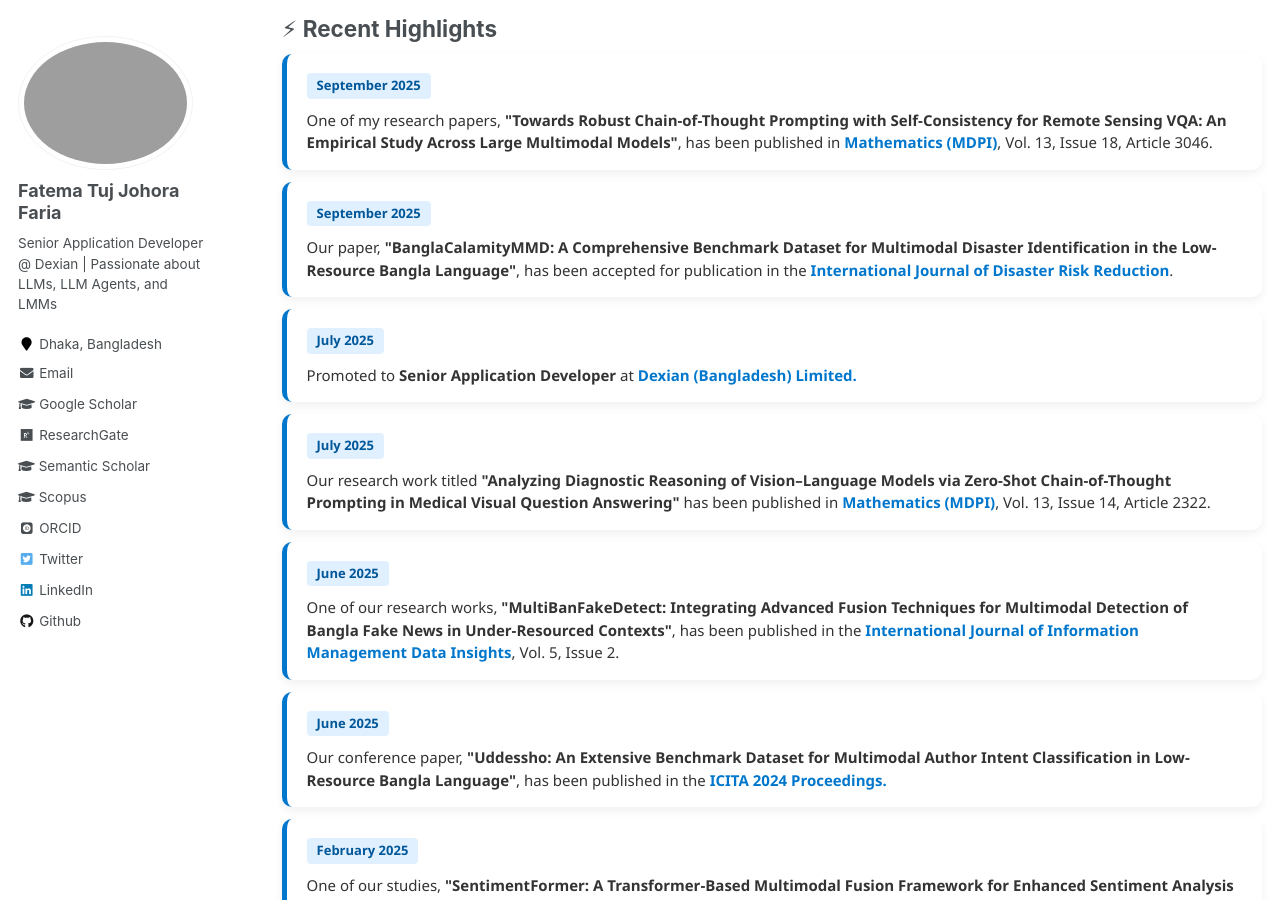
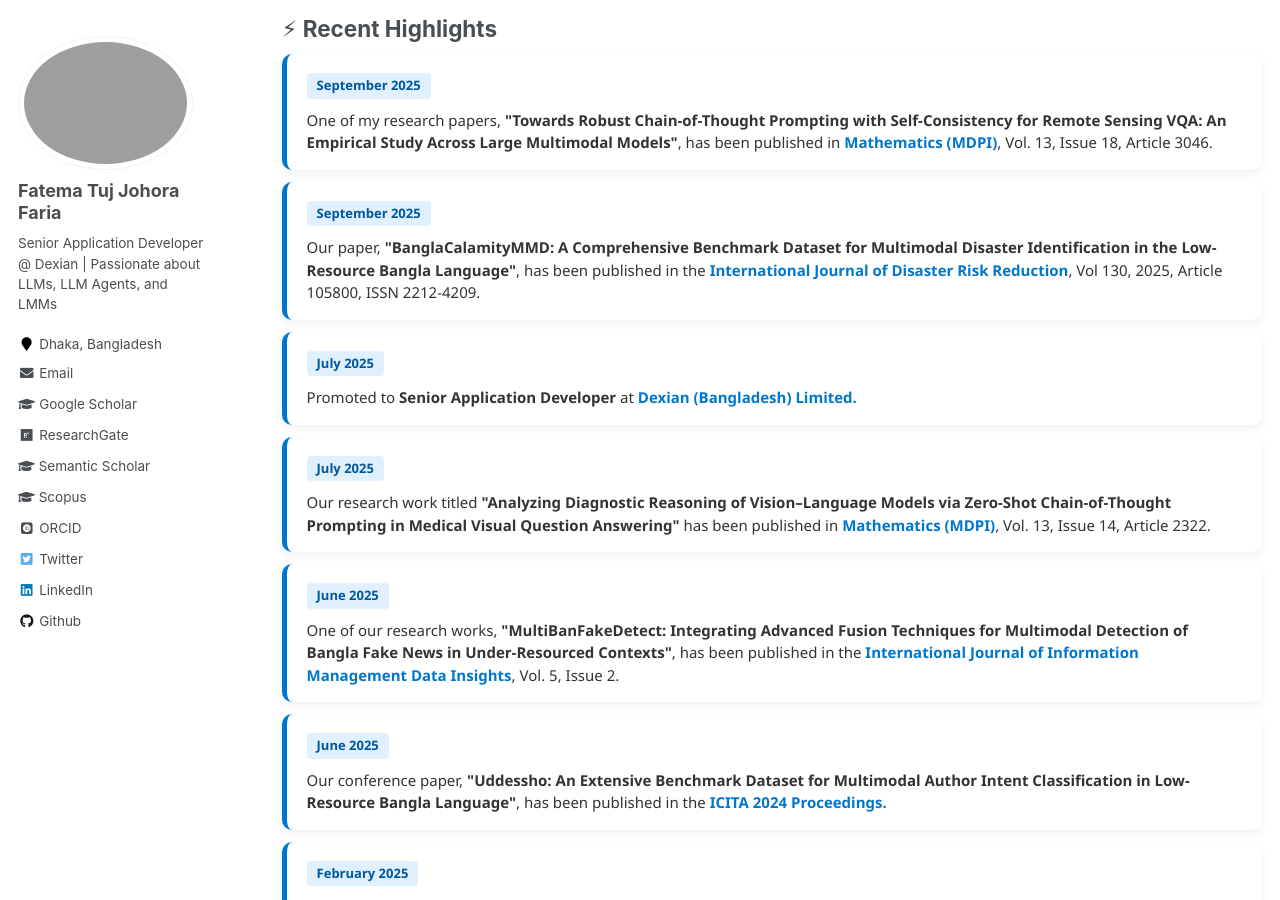
Before and after one commit to fatemafaria142/fatemafaria142.github.io, a Jekyll site: the page built from _pages/about.md, in a window 1280 px wide and 900 px high, scrolled down 1169 px. Built offline with Jekyll 4.4.1, drawn with Linux system fonts in a browser that asks for light colours; some web fonts are replaced.

Commit message:
Update about

```diff
--- a/_pages/about.md
+++ b/_pages/about.md
@@ -250,8 +250,8 @@
 <div class="news-card year-2025">
   <div class="news-date">September 2025</div>
   <div class="news-desc">
-    Our paper, <strong>"BanglaCalamityMMD: A Comprehensive Benchmark Dataset for Multimodal Disaster Identification in the Low-Resource Bangla Language"</strong>, has been accepted for publication in the
-    <a class="news-link" href="https://www.sciencedirect.com/journal/international-journal-of-disaster-risk-reduction" target="_blank">International Journal of Disaster Risk Reduction</a>.
+    Our paper, <strong>"BanglaCalamityMMD: A Comprehensive Benchmark Dataset for Multimodal Disaster Identification in the Low-Resource Bangla Language"</strong>, has been published in the
+    <a class="news-link" href="https://www.sciencedirect.com/journal/international-journal-of-disaster-risk-reduction" target="_blank">International Journal of Disaster Risk Reduction</a>, Vol 130, 2025, Article 105800, ISSN 2212-4209.
   </div>
 </div>
 
```
